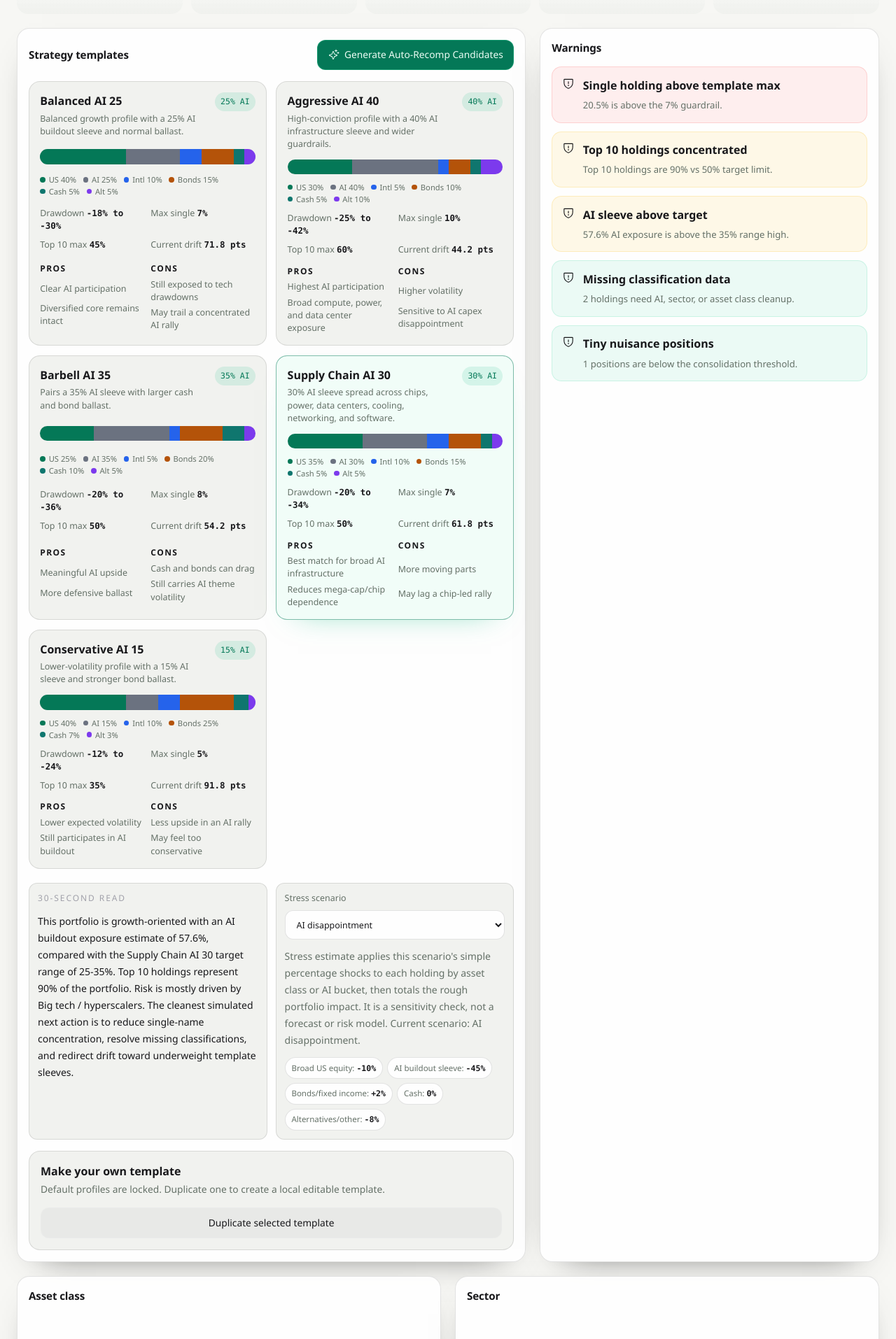
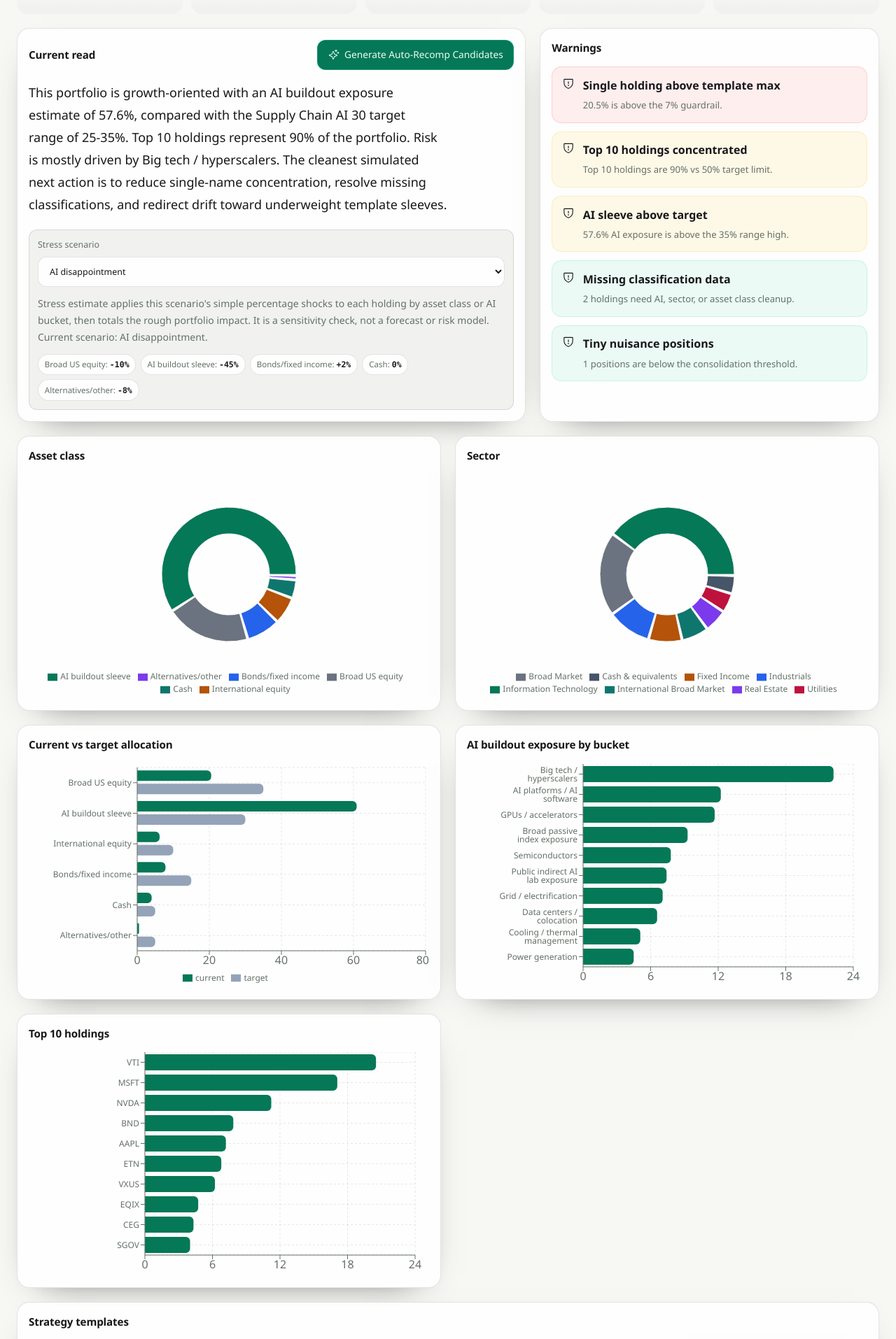
Before and after one commit to strapbro/port, a React (Vite) app: page / in a window 1280 px wide. Shown: the part 506-2420 px from the top of the page at 70% size. Built offline with nearby package versions, Linux system fonts and the light colour scheme.

Commit message:
Move templates below overview charts

```diff
--- a/src/App.tsx
+++ b/src/App.tsx
@@ -501,19 +501,13 @@ function Overview({ analytics, template, templates, customTemplates, setCustomTe
       <MetricCard icon={<Pulse size={20} />} label="Risk-budget score" value={analytics.riskScore.toFixed(2)} />
     </div>
     <div className="grid gap-5 xl:grid-cols-[1.2fr_0.8fr]">
-      <Panel title="Strategy templates" action={<button className="primary" onClick={generateCandidates}><Sparkle size={16} /> Generate Auto-Recomp Candidates</button>}>
-        <div className="template-grid">
-          {templates.map((item) => <TemplateCard key={item.id} template={item} analytics={analytics} selected={item.id === template.id} onSelect={() => setTemplate(item.id)} />)}
+      <Panel title="Current read" action={<button className="primary" onClick={generateCandidates}><Sparkle size={16} /> Generate Auto-Recomp Candidates</button>}>
+        <p className="text-balance text-lg leading-8 text-app">{executiveSummary(analytics, template)}</p>
+        <div className="mt-5 rounded-xl border border-app bg-soft p-3">
+          <label className="field"><span>Stress scenario</span><select className="control" value={stress.id} onChange={(event) => setStress(event.target.value)}>{stressScenarios.map((item) => <option key={item.id} value={item.id}>{item.name}</option>)}</select></label>
+          <p className="mt-3 text-sm leading-6 text-muted">{stressExplanation(stress)}</p>
+          <StressShockList scenario={stress} />
         </div>
-        <div className="mt-5 grid gap-3 md:grid-cols-2">
-          <div className="rounded-xl border border-app bg-soft p-3"><p className="section-label mb-2">30-second read</p><p className="text-sm leading-6 text-app">{executiveSummary(analytics, template)}</p></div>
-          <div className="rounded-xl border border-app bg-soft p-3">
-            <label className="field"><span>Stress scenario</span><select className="control" value={stress.id} onChange={(event) => setStress(event.target.value)}>{stressScenarios.map((item) => <option key={item.id} value={item.id}>{item.name}</option>)}</select></label>
-            <p className="mt-3 text-sm leading-6 text-muted">{stressExplanation(stress)}</p>
-            <StressShockList scenario={stress} />
-          </div>
-        </div>
-        <TemplateEditor template={template} isCustom={template.id.startsWith('custom-')} customTemplates={customTemplates} setCustomTemplates={setCustomTemplates} setTemplate={setTemplate} duplicateTemplate={duplicateTemplate} />
       </Panel>
       <WarningPanel warnings={analytics.warnings} />
     </div>
@@ -524,6 +518,12 @@ function Overview({ analytics, template, templates, customTemplates, setCustomTe
       <ChartPanel title="AI buildout exposure by bucket"><BarList data={analytics.aiBucketData.slice(0, 10)} /></ChartPanel>
       <ChartPanel title="Top 10 holdings"><BarList data={analytics.topHoldings.slice(0, 10).map((h) => ({ name: h.ticker, value: weight(h.marketValue, analytics.total) }))} /></ChartPanel>
     </div>
+    <Panel title="Strategy templates">
+      <div className="template-grid">
+        {templates.map((item) => <TemplateCard key={item.id} template={item} analytics={analytics} selected={item.id === template.id} onSelect={() => setTemplate(item.id)} />)}
+      </div>
+      <TemplateEditor template={template} isCustom={template.id.startsWith('custom-')} customTemplates={customTemplates} setCustomTemplates={setCustomTemplates} setTemplate={setTemplate} duplicateTemplate={duplicateTemplate} />
+    </Panel>
   </section>
 }
 
```
